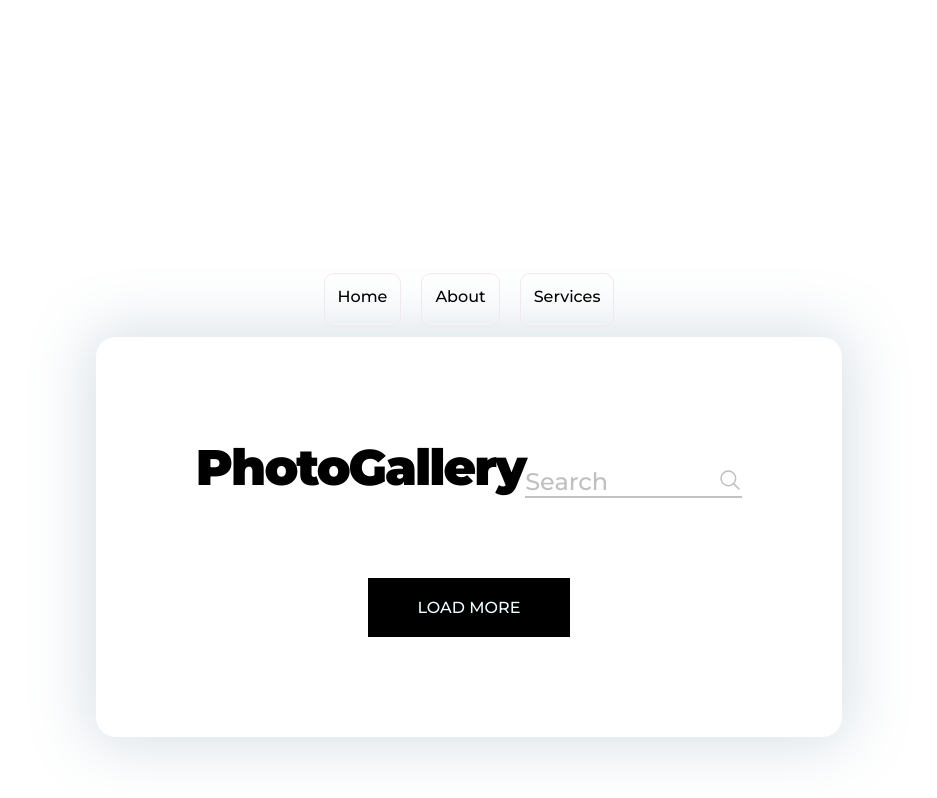
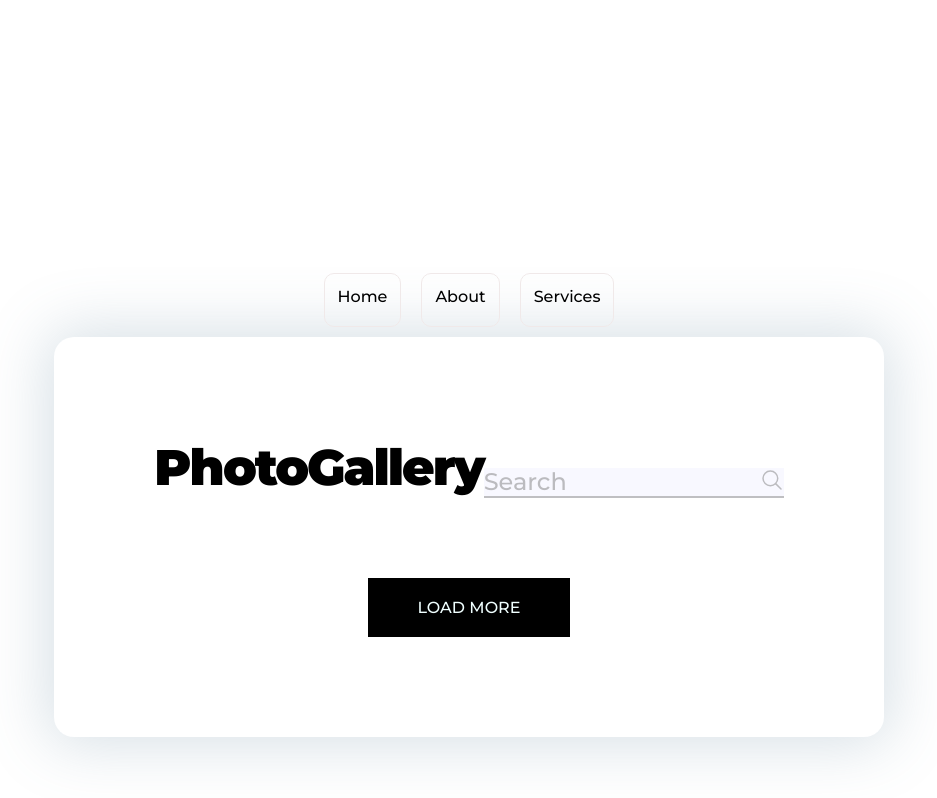
Before and after one commit to Nimoismail/phase1_final_project, a plain HTML site: page index.html in a window 1280 px wide. Both pictures are taken after a click on the link "Login". Shown: the whole page, without its empty margins (171-1108 px from the left). Drawn offline with nearby package versions, Linux system fonts and the light colour scheme; no server answers.

Commit message:
updated style.css

```diff
--- a/style.css
+++ b/style.css
@@ -16,10 +16,10 @@ body{
   background-size: cover;
 }
 .hideCard{
-  padding-left: 100px;
   padding-top: 100px;
 
 }
+
 #navmenu ul{
   display: flex;
   justify-content: center;
@@ -51,7 +51,7 @@ section{
 }
 .container{
   background-color: white;
-  width: 90%;
+  width: 100%;
   max-width: 900px;
   margin: 0 auto;
   box-shadow: 0px 0px 61px 7px #5e849c40;
@@ -72,9 +72,12 @@ section{
 }
 form{
   margin-top: 30px;
-  width: 80%;
+  width: 50%;
   max-width: 300px;
   position: relative;
+  background-color: ghostwhite;
+
+
 }
 input{
   border: none;
```
